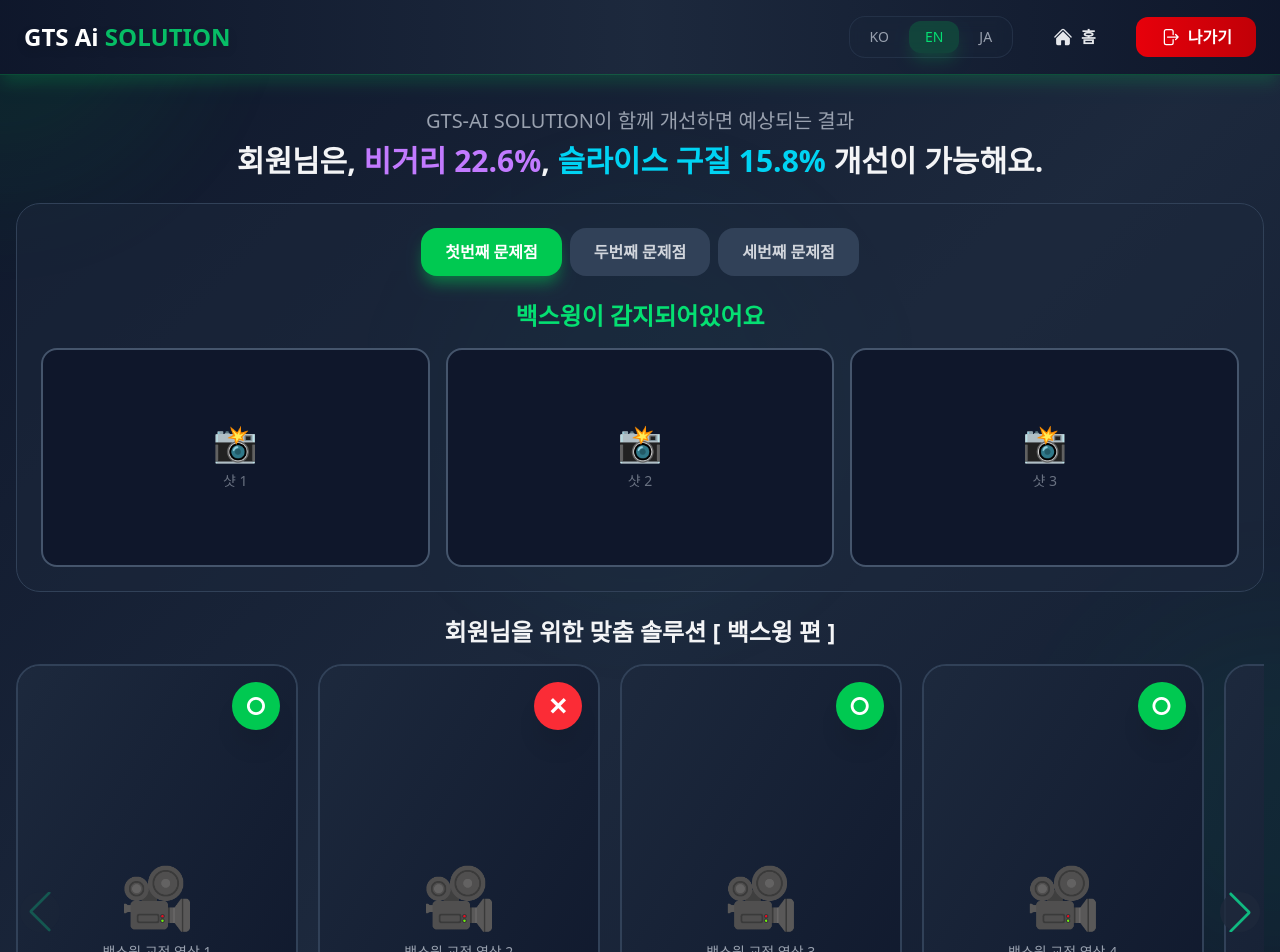
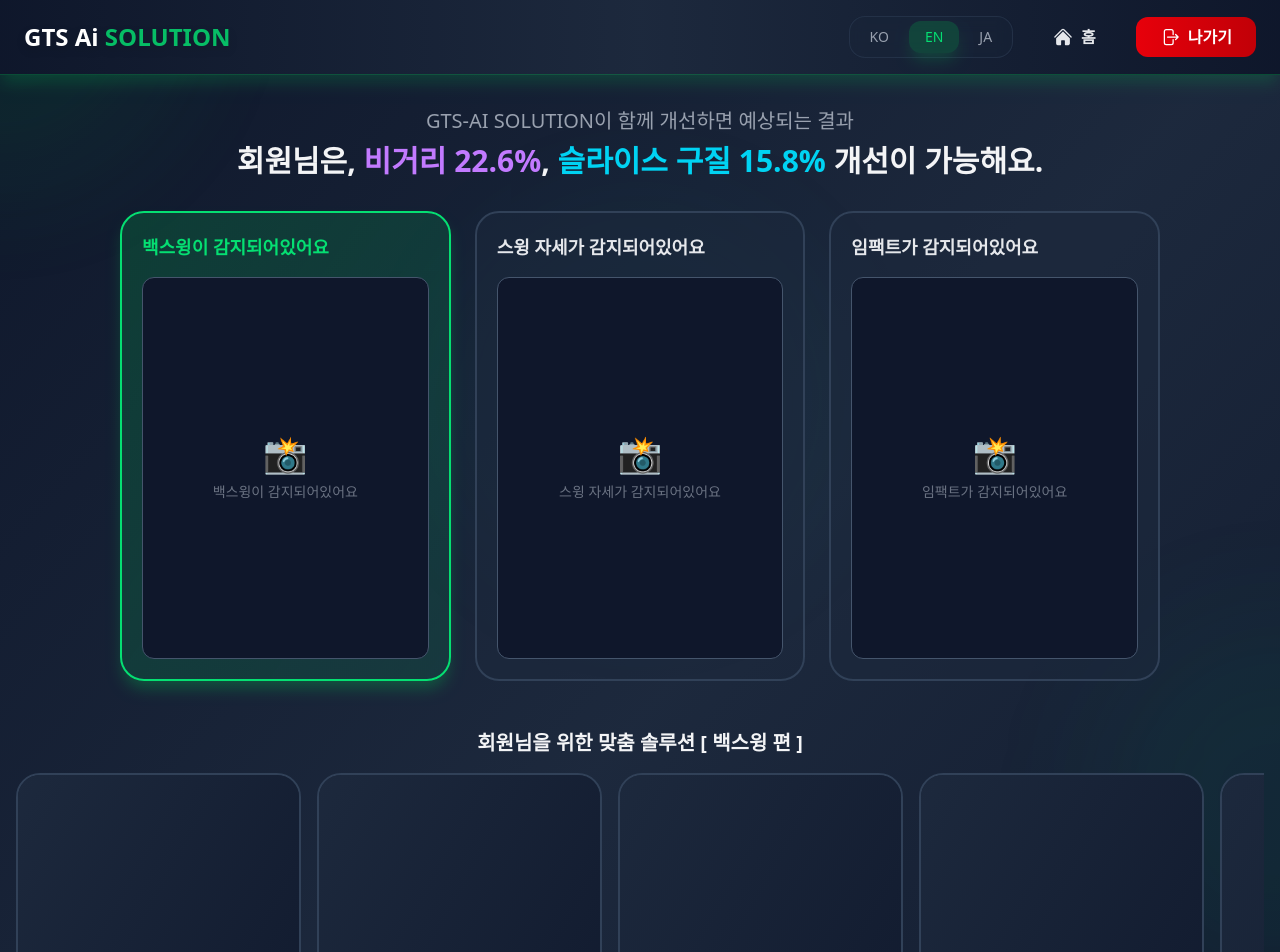
Before and after one commit to rlaqhtjs789/golf-ai-project, a React (Vite) app: page /solution in a window 1280 px wide. Shown: the top 952 px of the page. Built offline with nearby package versions, Linux system fonts and the light colour scheme.

Commit message:
Add: 솔루션 페이지 디자인 일괄 수정

```diff
--- a/src/pages/solution.tsx
+++ b/src/pages/solution.tsx
@@ -12,7 +12,7 @@ import { useNavigate } from 'react-router-dom'
 import { useSessionStore, selectCurrentStep } from '@/features/golf-session/model/sessionStore'
 import { VideoContentModal } from '@/features/golf-session/ui/VideoContentModal'
 import { Swiper, SwiperSlide } from 'swiper/react'
-import { Navigation, Pagination } from 'swiper/modules'
+import { FreeMode } from 'swiper/modules'
 import { BarChart, Bar, XAxis, YAxis, CartesianGrid, Tooltip, Legend, ResponsiveContainer } from 'recharts'
 
 // 임시 문제점 데이터 (1~3개)
@@ -109,7 +109,6 @@ function SolutionPage() {
   const navigate = useNavigate()
   const currentStep = useSessionStore(selectCurrentStep)
   const { setStep, setSecondSwingProgress } = useSessionStore()
-  const [selectedProblemIndex, setSelectedProblemIndex] = useState(0)
   const [selectedVideo, setSelectedVideo] = useState<typeof MOCK_VIDEOS[0] | null>(null)
 
   useEffect(() => {
@@ -150,13 +149,11 @@ function SolutionPage() {
 
   // 영상형 렌더링
   if (isVideoType) {
-    const currentProblem = MOCK_PROBLEMS[selectedProblemIndex]
-
     return (
       <>
         <div className="min-h-screen flex flex-col py-8 px-4 overflow-auto">
           {/* 상단: 개선 결과 요약 */}
-          <div className="mb-6 text-center animate-fade-in">
+          <div className="mb-8 text-center animate-fade-in mx-auto w-4/5">
             <p className="text-lg md:text-xl text-gray-400 mb-2">
               GTS-AI SOLUTION이 함께 개선하면 예상되는 결과
             </p>
@@ -165,64 +162,57 @@ function SolutionPage() {
             </h1>
           </div>
 
-          {/* 상단: 문제점 영역 */}
-          <div className="bg-slate-800/50 rounded-3xl p-6 mb-6 border border-slate-700">
-            {/* 문제점 탭 */}
-            <div className="flex gap-2 mb-6 justify-center flex-wrap">
+          {/* 상단: 문제점 영역 - 카드 구조 */}
+          <div className="mb-12 mx-auto w-5/6">
+            <div className="grid grid-cols-1 md:grid-cols-3 gap-6">
               {MOCK_PROBLEMS.map((problem, index) => (
-                <button
+                <div
                   key={problem.id}
-                  onClick={() => setSelectedProblemIndex(index)}
-                  className={`px-6 py-3 rounded-xl font-semibold transition-all ${
-                    selectedProblemIndex === index
-                      ? 'bg-green-500 text-white shadow-lg shadow-green-500/50'
-                      : 'bg-slate-700 text-gray-300 hover:bg-slate-600'
+                  className={`rounded-3xl overflow-hidden border-2 p-5 transition-all duration-300 ${
+                    index === 0
+                      ? 'bg-gradient-to-br from-green-500/20 to-green-400/10 border-green-400 shadow-lg shadow-green-500/30'
+                      : 'bg-slate-800/50 border-slate-700'
                   }`}>
-                  {index === 0 ? '첫번째' : index === 1 ? '두번째' : '세번째'} 문제점
-                </button>
-              ))}
-            </div>
+                  {/* 문제점 제목 */}
+                  <h3 className={`text-lg font-bold mb-4 ${
+                    index === 0
+                      ? 'text-green-400'
+                      : 'text-gray-200'
+                  }`}>
+                    {problem.title}
+                  </h3>
 
-            {/* 현재 문제점 타이틀 */}
-            <h2 className="text-xl md:text-2xl font-bold text-green-400 mb-4 text-center">
-              {currentProblem.title}
-            </h2>
-
-            {/* 샷 캡처 이미지 3개 */}
-            <div className="grid grid-cols-3 gap-4">
-              {currentProblem.shots.map((shot) => (
-                <div
-                  key={shot.id}
-                  className="aspect-video bg-slate-900 rounded-xl overflow-hidden border-2 border-slate-600 flex items-center justify-center">
-                  {shot.image ? (
-                    <img src={shot.image} alt={shot.label} className="w-full h-full object-cover" />
-                  ) : (
-                    <div className="text-center">
-                      <div className="text-4xl mb-2">📸</div>
-                      <p className="text-gray-500 text-sm">{shot.label}</p>
-                    </div>
-                  )}
+                  {/* 문제점 이미지 1개 (직사각형 비율 - 세로가 길게) */}
+                  <div className="w-full aspect-[3/4] bg-slate-900 rounded-lg overflow-hidden border border-slate-600 flex items-center justify-center">
+                    {problem.shots[0]?.image ? (
+                      <img src={problem.shots[0].image} alt={problem.title} className="w-full h-full object-cover" />
+                    ) : (
+                      <div className="text-center flex flex-col items-center justify-center">
+                        <div className="text-4xl mb-2">📸</div>
+                        <p className="text-gray-500 text-sm">{problem.title}</p>
+                      </div>
+                    )}
+                  </div>
                 </div>
               ))}
             </div>
           </div>
 
           {/* 하단: 맞춤 솔루션 영상 */}
-          <div className="flex-1">
-            <h2 className="text-xl md:text-2xl font-bold text-gray-100 mb-4 text-center">
+          <div className="flex-1 w-full mb-8">
+            <h2 className="text-lg md:text-xl font-bold text-gray-100 mb-4 text-center">
               회원님을 위한 맞춤 솔루션 [ 백스윙 편 ]
             </h2>
 
             {/* Swiper 슬라이더 */}
             <Swiper
-              modules={[Navigation, Pagination]}
-              spaceBetween={20}
-              slidesPerView={1.2}
-              navigation
-              pagination={{ clickable: true }}
+              modules={[FreeMode]}
+              spaceBetween={16}
+              slidesPerView={4.2}
+              freeMode={true}
               breakpoints={{
-                640: { slidesPerView: 2.2 },
-                1024: { slidesPerView: 3.2 },
+                640: { slidesPerView: 4.2 },
+                1024: { slidesPerView: 4.2 },
                 1280: { slidesPerView: 4.2 },
               }}
               className="pb-12">
@@ -230,7 +220,7 @@ function SolutionPage() {
                 <SwiperSlide key={video.id}>
                   <button
                     onClick={() => setSelectedVideo(video)}
-                    className="group relative aspect-[9/16] bg-slate-800 rounded-2xl overflow-hidden border-2 border-slate-700 hover:border-green-400 transition-all duration-300 hover:scale-105 hover:shadow-2xl hover:shadow-green-500/30 w-full">
+                    className="group relative aspect-[9/16] bg-slate-800 rounded-2xl overflow-hidden border-2 border-slate-700 transition-all w-full">
                     {/* 썸네일 */}
                     {video.thumbnail ? (
                       <img src={video.thumbnail} alt={video.title} className="w-full h-full object-cover" />
@@ -242,19 +232,6 @@ function SolutionPage() {
                         </div>
                       </div>
                     )}
-
-                    {/* O/X 표시 */}
-                    <div className="absolute top-4 right-4">
-                      {video.status === 'correct' ? (
-                        <div className="w-12 h-12 bg-green-500 rounded-full flex items-center justify-center shadow-xl">
-                          <span className="text-white text-2xl font-bold">○</span>
-                        </div>
-                      ) : (
-                        <div className="w-12 h-12 bg-red-500 rounded-full flex items-center justify-center shadow-xl">
-                          <span className="text-white text-2xl font-bold">✕</span>
-                        </div>
-                      )}
-                    </div>
 
                     {/* 재생 버튼 오버레이 */}
                     <div className="absolute inset-0 flex items-center justify-center bg-black/40 opacity-0 group-hover:opacity-100 transition-opacity">
@@ -276,7 +253,7 @@ function SolutionPage() {
           </div>
 
           {/* 하단: 다시 스윙하러가기 버튼 */}
-          <div className="mt-8 text-center">
+          <div className="mt-8 text-center mx-auto">
             <button
               onClick={handleGoToSwing}
               className="px-12 py-4 bg-gradient-to-r from-green-500 to-emerald-600 text-white font-bold text-xl rounded-2xl hover:scale-105 transition-transform shadow-lg shadow-green-500/50">
@@ -313,24 +290,11 @@ function SolutionPage() {
           /* Swiper 커스텀 스타일 */
           .swiper-button-next,
           .swiper-button-prev {
-            color: #10b981;
-            background: rgba(30, 41, 59, 0.8);
-            width: 40px;
-            height: 40px;
-            border-radius: 50%;
+            display: none !important;
           }
 
-          .swiper-button-next::after,
-          .swiper-button-prev::after {
-            font-size: 20px;
-          }
-
-          .swiper-pagination-bullet {
-            background: #10b981;
-          }
-
-          .swiper-pagination-bullet-active {
-            background: #10b981;
+          .swiper-pagination {
+            display: none !important;
           }
         `}</style>
       </>
```
